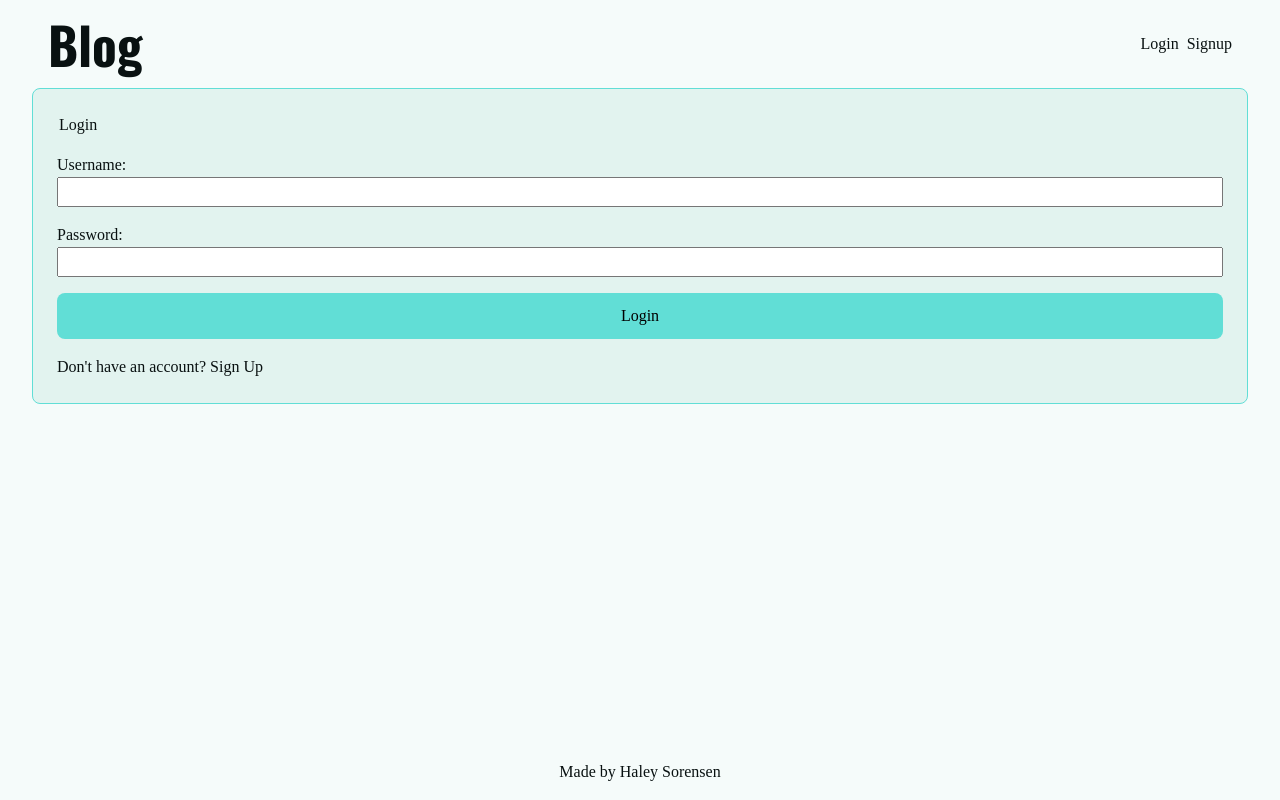
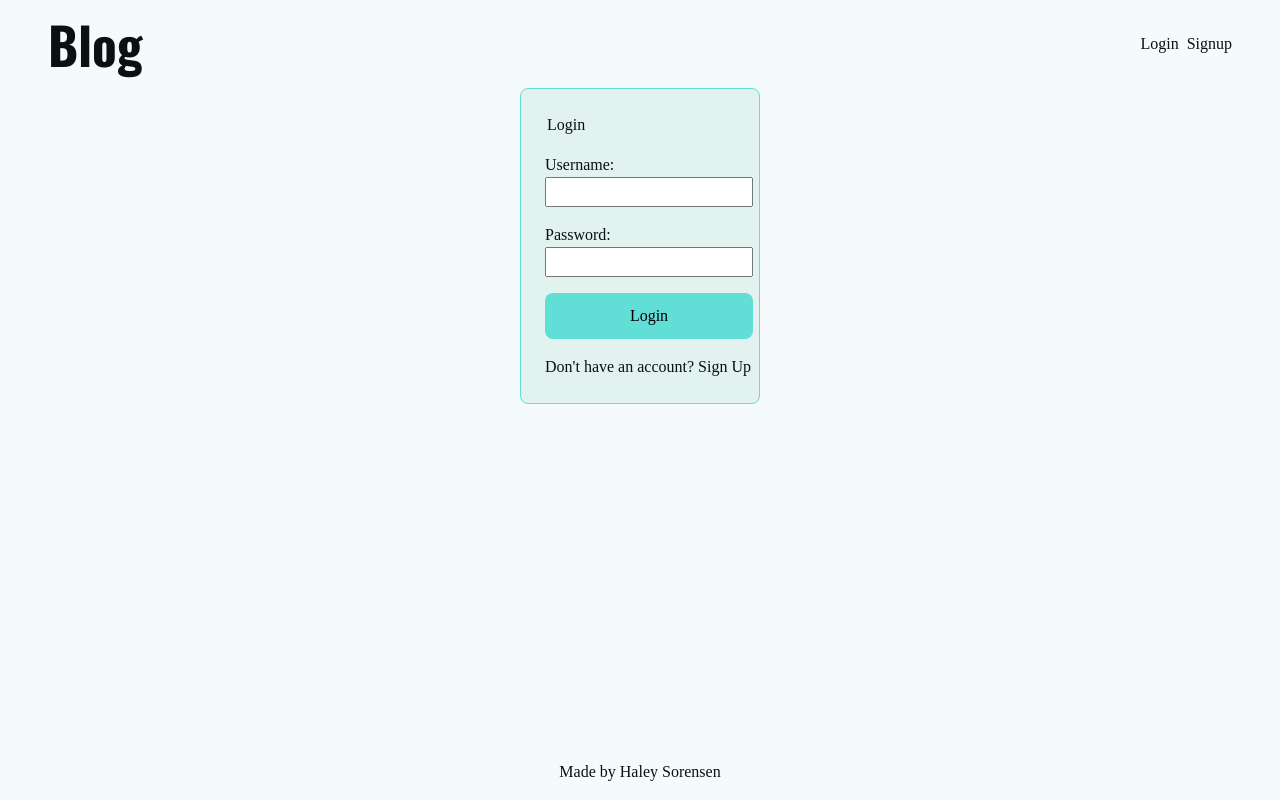
Before and after one commit to Hsoren31/blog-api, a React (Vite) app in the folder author/: page /login in a window 1280 px wide. Built offline with nearby package versions, Linux system fonts and the light colour scheme; a web font is replaced by a local one.

Commit message:
STYLE: add max width to forms

```diff
--- a/author/src/App.css
+++ b/author/src/App.css
@@ -34,6 +34,8 @@ footer {
 }
 
 form {
+  max-width: 65ch;
+  margin: 0 auto;
   display: grid;
   gap: var(--spacing-2);
   background-color: var(--clr-bg-subtle);
@@ -58,3 +60,7 @@ form > button:hover {
   display: flex;
   gap: var(--spacing-1);
 }
+
+.auth-form {
+  max-width: 30ch;
+}
--- a/author/src/pages/Login.jsx
+++ b/author/src/pages/Login.jsx
@@ -42,7 +42,7 @@ export default function Login() {
     <>
       {loading && <p>Loading...</p>}
       {error && <p>{error}</p>}
-      <form onSubmit={loginUser}>
+      <form onSubmit={loginUser} className="auth-form">
         <legend>Login</legend>
         <div>
           <label htmlFor="username">Username: </label>
--- a/author/src/pages/Signup.jsx
+++ b/author/src/pages/Signup.jsx
@@ -44,7 +44,7 @@ export default function Signup() {
   return (
     <>
       {loading && <p>Loading...</p>}
-      <form onSubmit={submitUser}>
+      <form onSubmit={submitUser} className="auth-form">
         <legend>Create an Account</legend>
 
         <>
```
